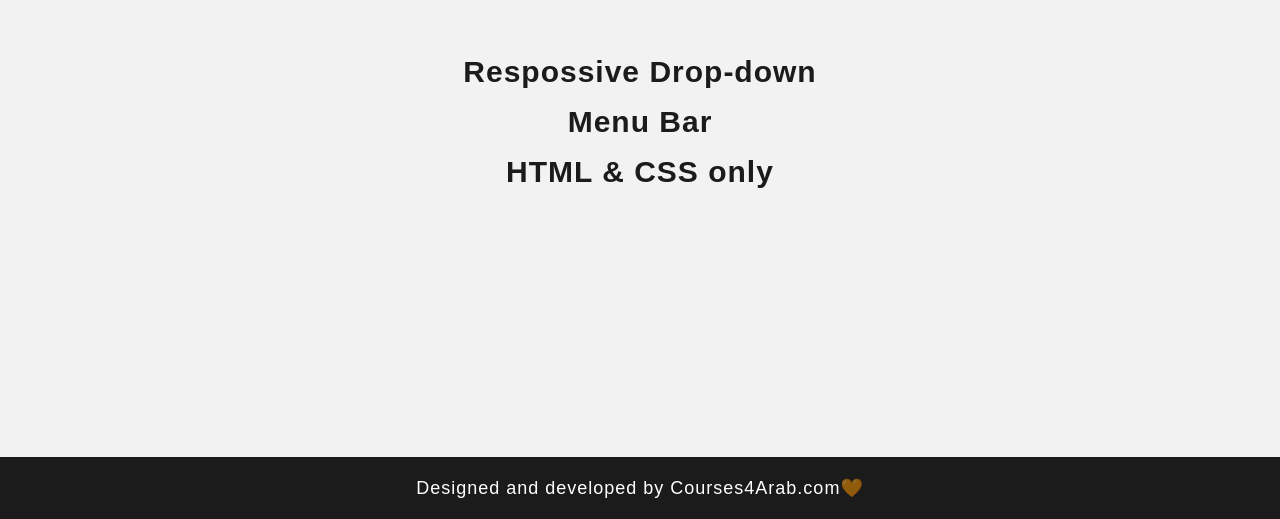
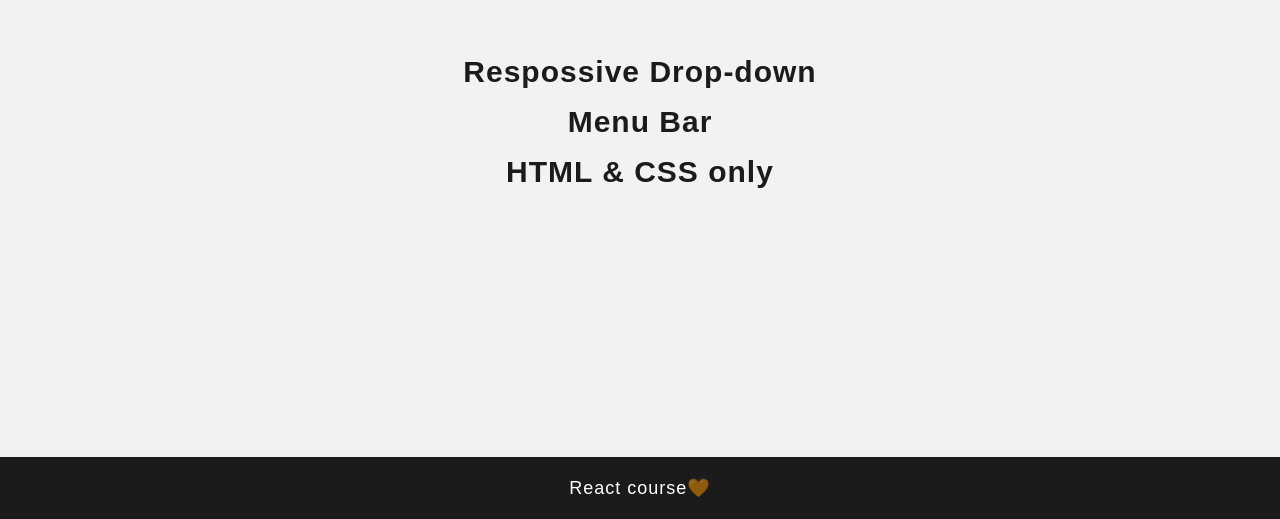
Before and after one commit to Hamdi-Abdelmaksoud/React_level-1-master, a React (Create React App) app: page / in a window 1280 px wide. Shown: the part 283-802 px from the top of the page. Built offline with nearby package versions, Linux system fonts and the light colour scheme.

Commit message:
compile project to react

```diff
--- a/src/App.js
+++ b/src/App.js
@@ -63,7 +63,7 @@ function App() {
 
 
       <header style={{ backgroundColor: "red" }} className="show-when-mobile">
-        <h1>Courses 4 Arab</h1>
+        <h1>React</h1>
         <label className="absolute" htmlFor="burger">
           <i className="fas fa-bars" />
         </label>
@@ -136,7 +136,7 @@ function App() {
         HTML &amp; CSS only
       </main>
       <footer>
-        Designed and developed by Courses4Arab.com
+        React course
         <span>🧡</span>
       </footer>
     </>
```
